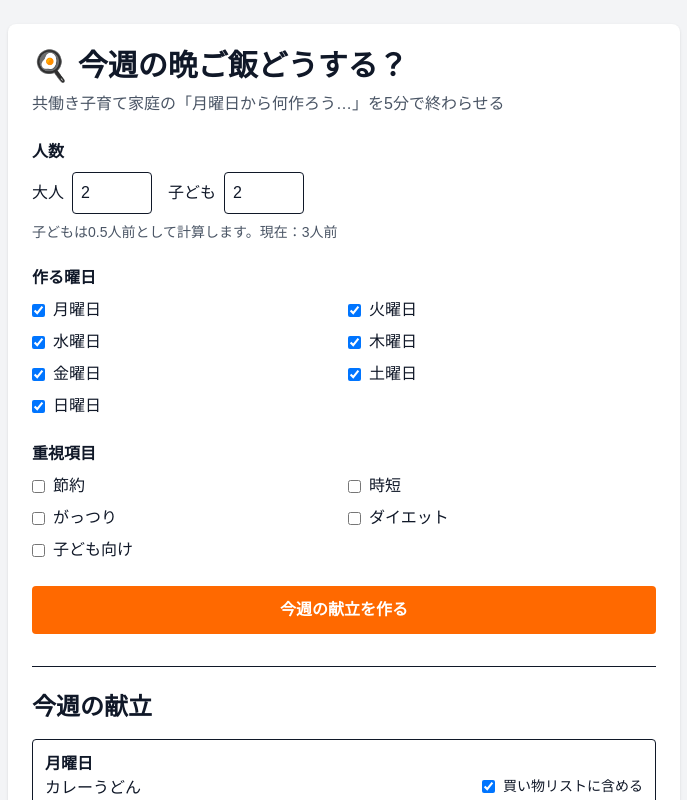
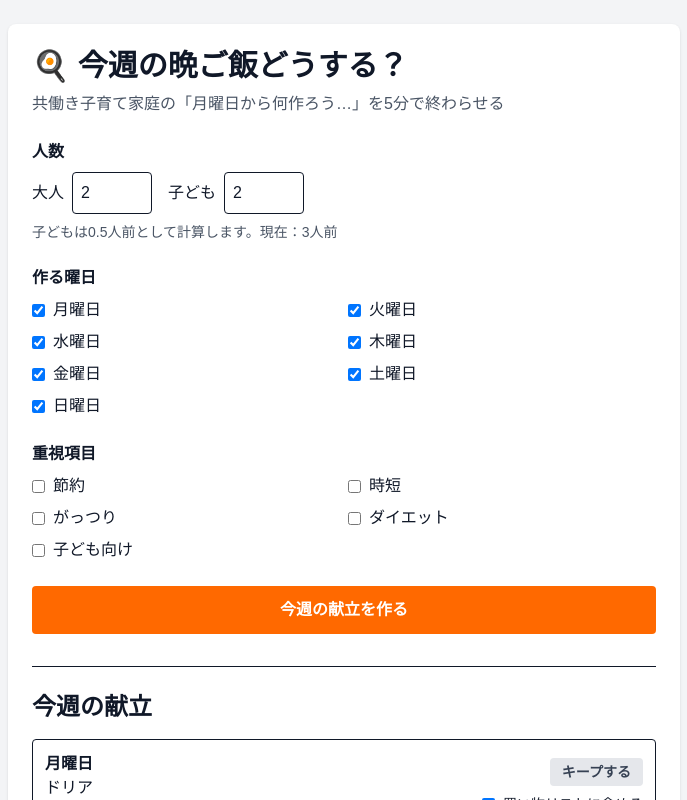
Before and after one commit to hirokilabdev-cloud/konshu-bangohan, a Next.js app: page / in a window 1280 px wide. Both pictures are taken after a click on the button "今週の献立を作る". Shown: the top 800 px of the page, without its empty margins (296-983 px from the left). Built offline with nearby package versions, Linux system fonts and the light colour scheme.

Commit message:
Ver1.0 再抽選機能追加

```diff
--- a/app/page.tsx
+++ b/app/page.tsx
@@ -20,6 +20,8 @@ export default function Home() {
   const [openCategories, setOpenCategories] = useState<string[]>(categoryOrder);
 
   const [selectedTags, setSelectedTags] = useState<string[]>([]);
+
+  const [lockedDays, setLockedDays] = useState<string[]>([]);
 
   const [generatedMenus, setGeneratedMenus] = useState<
     {
@@ -70,6 +72,14 @@ export default function Home() {
     );
   };
 
+  const toggleLockedDay = (day: string) => {
+    setLockedDays((prev) =>
+      prev.includes(day)
+        ? prev.filter((item) => item !== day)
+        : [...prev, day]
+    );
+  };
+
   const toggleTag = (tag: string) => {
     setSelectedTags((prev) =>
       prev.includes(tag)
@@ -89,21 +99,31 @@ export default function Home() {
     return [...candidates].sort(() => Math.random() - 0.5).slice(0, 2);
   };
 
-  const generateMenus = () => {
-    const targetDays = days.filter((day) => selectedDays.includes(day));
-
+  const pickRandomMenu = (excludeMenuNames: string[] = []) => {
     const matchedMenus = menuPool.filter((menu) =>
       selectedTags.every((tag) => menu.tags.includes(tag))
     );
 
-    const candidateMenus = matchedMenus.length >= targetDays.length
-      ? matchedMenus
-      : menuPool;
+    const candidateMenus =
+      matchedMenus.length > 0 ? matchedMenus : menuPool;
 
-    const shuffledMenus = [...candidateMenus].sort(() => Math.random() - 0.5);
+    const filteredMenus = candidateMenus.filter(
+      (menu) => !excludeMenuNames.includes(menu.name)
+    );
 
-    const menus = targetDays.map((day, index) => {
-      const selectedMenu = shuffledMenus[index % shuffledMenus.length];
+    const finalCandidates =
+      filteredMenus.length > 0 ? filteredMenus : candidateMenus;
+
+    return finalCandidates[Math.floor(Math.random() * finalCandidates.length)];
+  };
+
+  const generateMenus = () => {
+    const targetDays = days.filter((day) => selectedDays.includes(day));
+    const usedMenuNames: string[] = [];
+
+    const menus = targetDays.map((day) => {
+      const selectedMenu = pickRandomMenu(usedMenuNames);
+      usedMenuNames.push(selectedMenu.name);
 
       return {
         day,
@@ -116,7 +136,36 @@ export default function Home() {
     setGeneratedMenus(menus);
     setIncludedDays(targetDays);
     setCheckedIngredients([]);
+    setLockedDays([]);
     setShowResult(true);
+  };
+
+  /**
+   * 未確定だけ再抽選関数
+   */
+  const regenerateUnlockedMenus = () => {
+    const usedMenuNames = generatedMenus
+      .filter((item) => lockedDays.includes(item.day))
+      .map((item) => item.menu);
+
+    const menus = generatedMenus.map((item) => {
+      if (lockedDays.includes(item.day)) {
+        return item;
+      }
+
+      const selectedMenu = pickRandomMenu(usedMenuNames);
+      usedMenuNames.push(selectedMenu.name);
+
+      return {
+        day: item.day,
+        menu: selectedMenu.name,
+        ingredients: selectedMenu.ingredients,
+        sideDishes: pickSideDishes(selectedMenu.sideDishNeeds),
+      };
+    });
+
+    setGeneratedMenus(menus);
+    setCheckedIngredients([]);
   };
 
   const selectedMenus = generatedMenus;
@@ -302,6 +351,18 @@ export default function Home() {
                       </p>
                     </div>
 
+                    <div className="flex flex-col items-end gap-2">
+                      <button
+                        type="button"
+                        onClick={() => toggleLockedDay(item.day)}
+                        className={`rounded px-3 py-1 text-sm font-bold ${lockedDays.includes(item.day)
+                          ? "bg-blue-600 text-white"
+                          : "bg-gray-200 text-gray-700"
+                          }`}
+                      >
+                        {lockedDays.includes(item.day) ? "キープ中" : "キープする"}
+                      </button>
+
                       <label className="flex items-center gap-2 text-sm">
                         <input
                           type="checkbox"
@@ -311,9 +372,20 @@ export default function Home() {
                         <span>買い物リストに含める</span>
                       </label>
                     </div>
+                  </div>
                 ))}
               </div>
             )}
+
+            <div className="mb-6">
+              <button
+                type="button"
+                onClick={regenerateUnlockedMenus}
+                className="w-full rounded bg-blue-500 p-3 font-bold text-white hover:bg-blue-600"
+              >
+                キープ中以外の曜日だけ再抽選する
+              </button>
+            </div>
 
             <h2 className="text-2xl font-bold mb-4">買い物リスト</h2>
 
```
Lines whose indentation alone changed are shown as unchanged.
